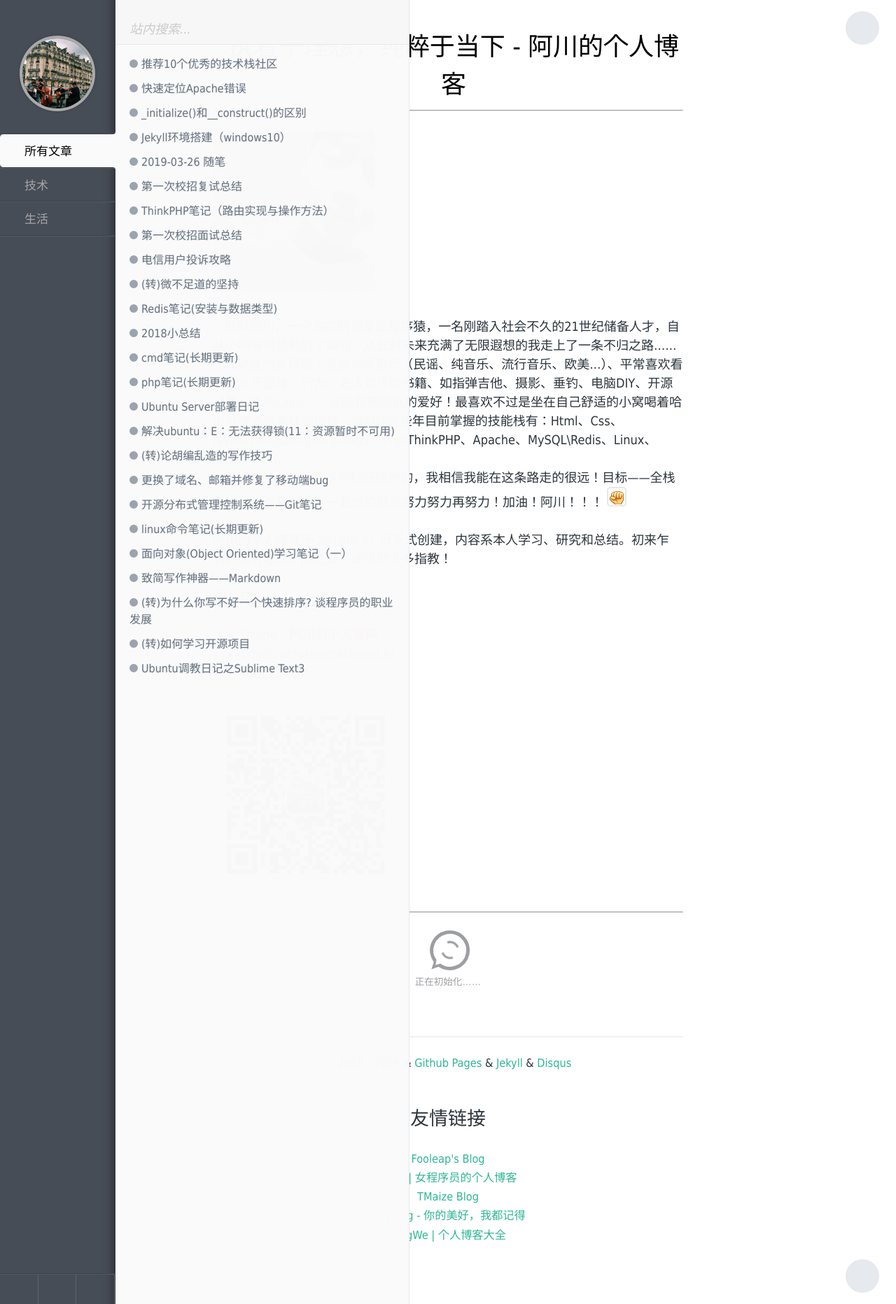
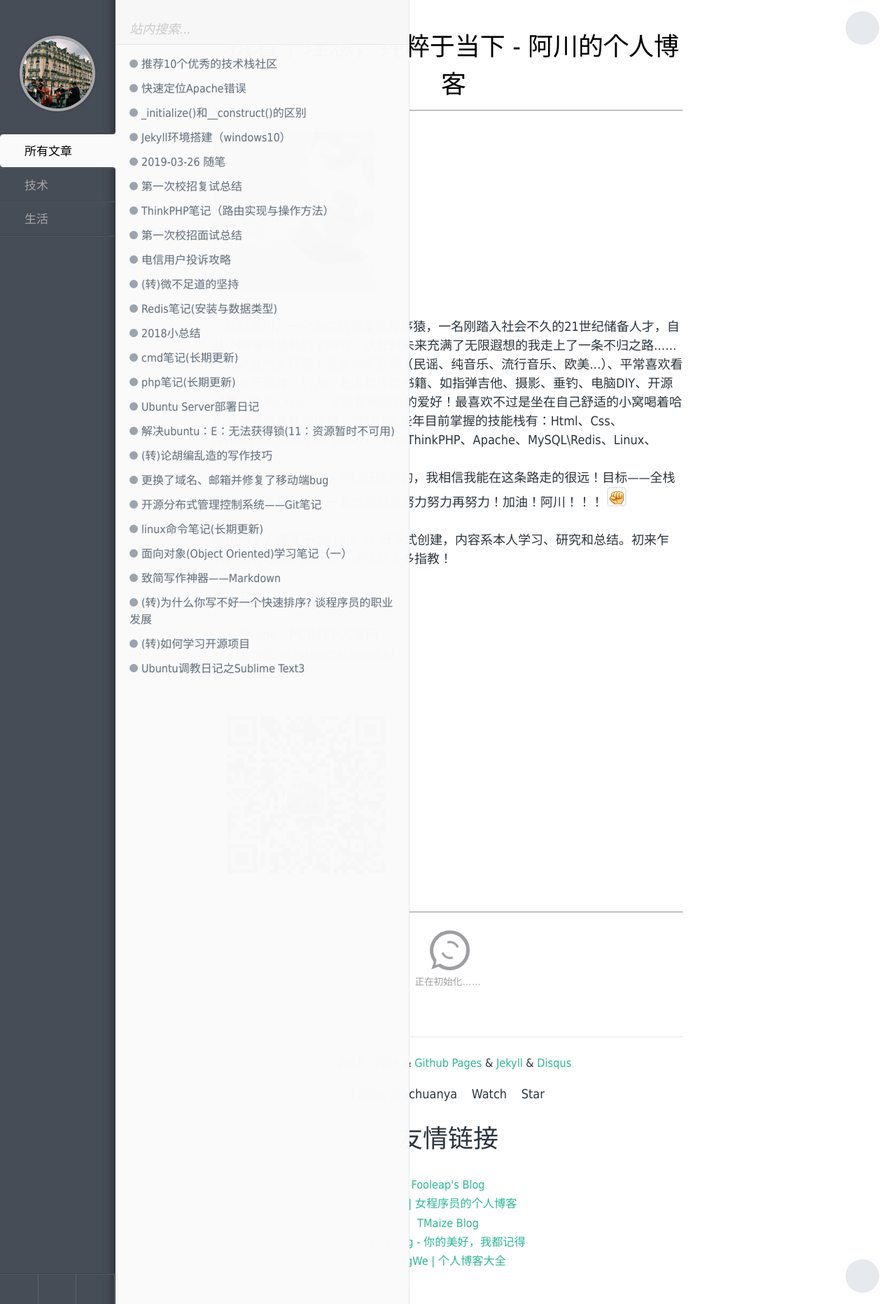
Before and after one commit to achuanya/achuanya.github.io, a Jekyll site: the page built from index.md, in a window 1280 px wide. Shown: the whole page at 70% size. Built offline with Jekyll 4.4.1, drawn with Linux system fonts in a browser that asks for light colours; emoji names are drawn with the system emoji font; some web fonts are replaced; comment, search, counter and statistics services are not loaded.

Commit message:
在博客底部增加"Follow. Watch. Star"功能

```diff
--- a/_includes/copyright.html
+++ b/_includes/copyright.html
@@ -1,19 +1,23 @@
 <p id="copyright">
   © 2018 - {{site.time | date:"%Y"}} & <a href="http://pages.github.com">Github Pages</a> & <a href="http://jekyllrb.com">Jekyll</a> & <a href="https://disqus.com/">Disqus</a>
   </br>
-  &nbsp;
-  </br>
   <center>
-    <h2>友情链接</h2>
+      <p>
+        <!-- Place this tag where you want the button to render. -->
+        <a class="github-button" href="https://github.com/achuanya/" data-size="large" data-show-count="true" aria-label="Follow @ntkme on GitHub">Follow @achuanya</a>
+        &nbsp;&nbsp;
+        <!-- Place this tag where you want the button to render. -->
+        <a class="github-button" href="https://github.com/achuanya/achuanya.github.io/subscription/" data-size="large" data-show-count="true" aria-label="Watch ntkme/github-buttons on GitHub">Watch</a>
+        &nbsp;&nbsp;
+        <!-- Place this tag where you want the button to render. -->
+        <a class="github-button" href="https://github.com/achuanya/achuanya.github.io/" data-size="large" data-show-count="true" aria-label="Star ntkme/github-buttons on GitHub">Star</a>
+      </p>
+    <h1>友情链接</h1>
     <span id="copyright">
-      <a href="https://blog.fooleap.org" class="links" target="_blank" title="Fooleap's Blog" >Fooleap's Blog</a>
-      </br>
-      <a href="http://www.yangqq.com" class="links" target="_blank" title="杨 青 | 女程序员的个人博客">杨 青 | 女程序员的个人博客</a>
-      </br>
-      <a href="http://blog.tmaize.net/" class="links" target="_blank" title="TMaize Blog">TMaize Blog</a>
-      </br>
-      <a href="https://ainyi.com/#/" class="links" target="_blank" title="你的美好，我都记得">Krryblog - 你的美好，我都记得</a>
-      </br>
+      <a href="https://blog.fooleap.org" class="links" target="_blank" title="Fooleap's Blog" >Fooleap's Blog</a></br>
+      <a href="http://www.yangqq.com" class="links" target="_blank" title="杨 青 | 女程序员的个人博客">杨 青 | 女程序员的个人博客</a></br>
+      <a href="http://blog.tmaize.net/" class="links" target="_blank" title="TMaize Blog">TMaize Blog</a></br>
+      <a href="https://ainyi.com/#/" class="links" target="_blank" title="你的美好，我都记得">Krryblog - 你的美好，我都记得</a></br>
       <a href="https://blogwe.com/" class="links" target="_blank" title="个人博客大全|博客导航|生活博客|日记博客|博客大全网">BlogWe | 个人博客大全</a>
     </span>
   </center>
```
